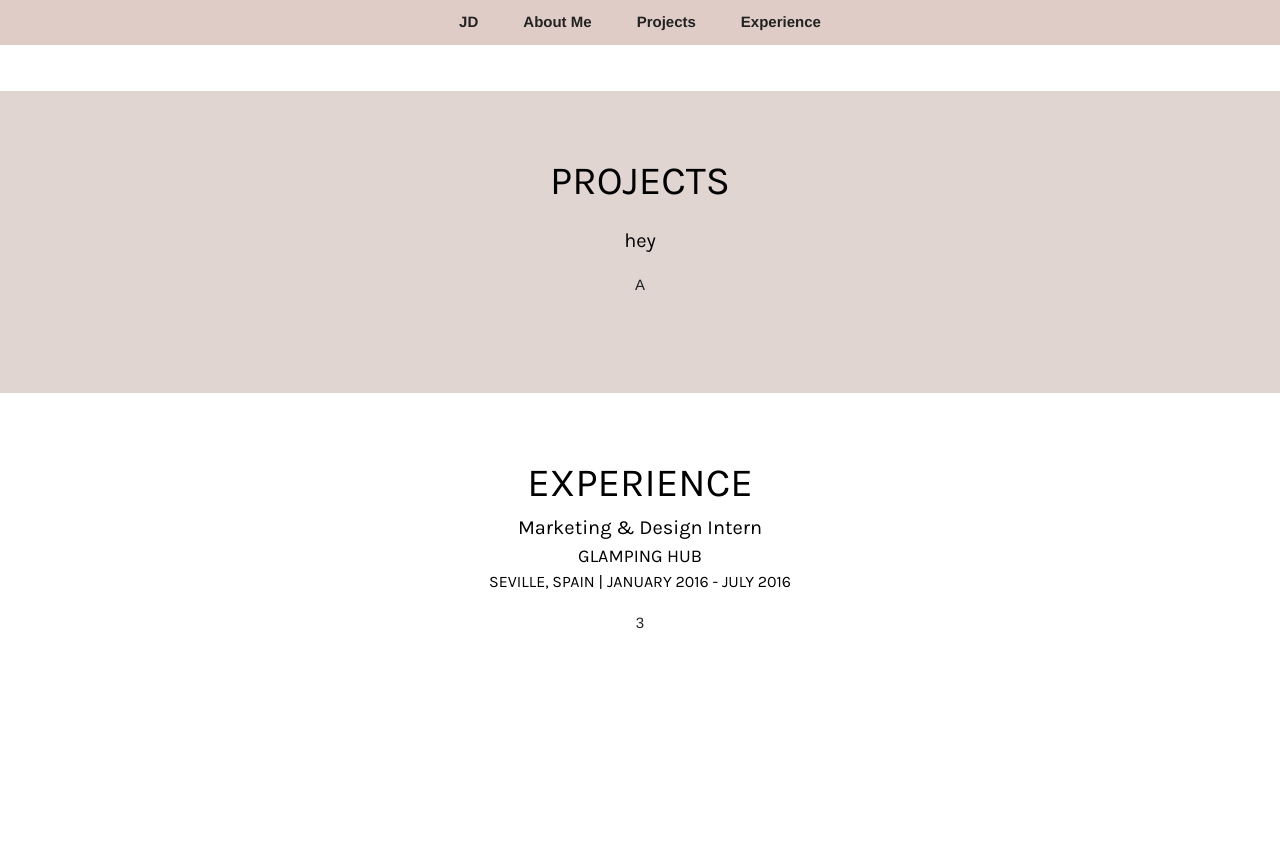
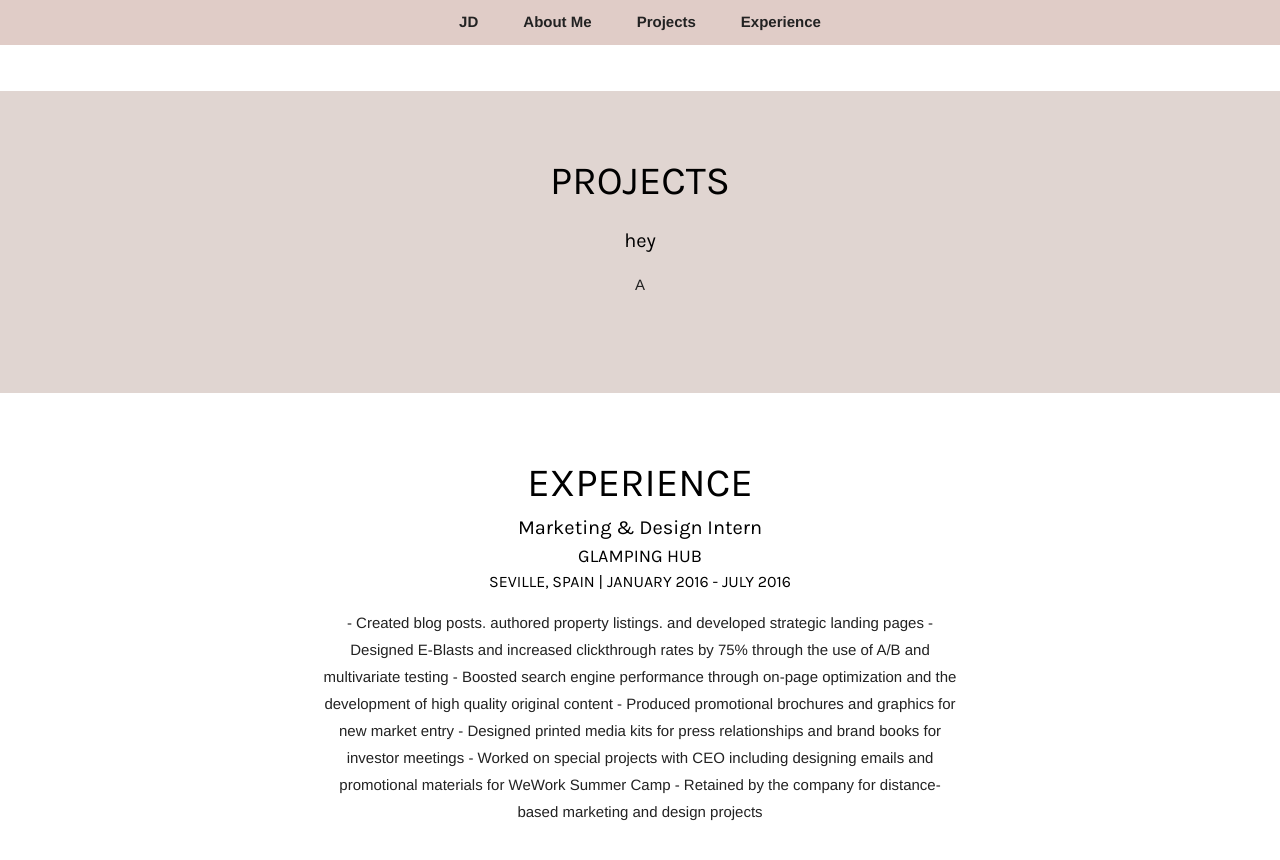
Before and after one commit to jubalu/jubalu.github.io, a Jekyll site: the page built from README.md, in a window 1280 px wide and 900 px high, scrolled down 1133 px. Shown: the top 860 px of the window. Built offline with Jekyll 4.4.1, drawn with Linux system fonts in a browser that asks for light colours; nearby versions of some CDN libraries; our own code applies the rules of GitHub Pages for plain Markdown files; before the commit the page ends 1844 px from its top, so only the background shows below that.

Commit message:
Update default.html

```diff
--- a/_layouts/default.html
+++ b/_layouts/default.html
@@ -80,7 +80,14 @@
                 <h3>Marketing & Design Intern</h3>
                 <h5>Glamping Hub</h5>
                 <h6>Seville, Spain | January 2016 - July 2016</h6>
-                <p>3 </p>
+                <p>-	Created blog posts. authored property listings. and developed strategic landing pages
+-	Designed E-Blasts and increased click­through rates by 75% through the use of A/B and multivariate testing
+-	Boosted search engine performance through on-page optimization and the development of high quality original content
+-	Produced promotional brochures and graphics for new market entry
+-	Designed printed media kits for press relationships and brand books for investor meetings
+-	Worked on special projects with CEO including designing emails and promotional materials for WeWork Summer Camp
+-	Retained by the company for
+distance-based marketing and design projects</p>
             </div>
         </section>
     </body>
```
